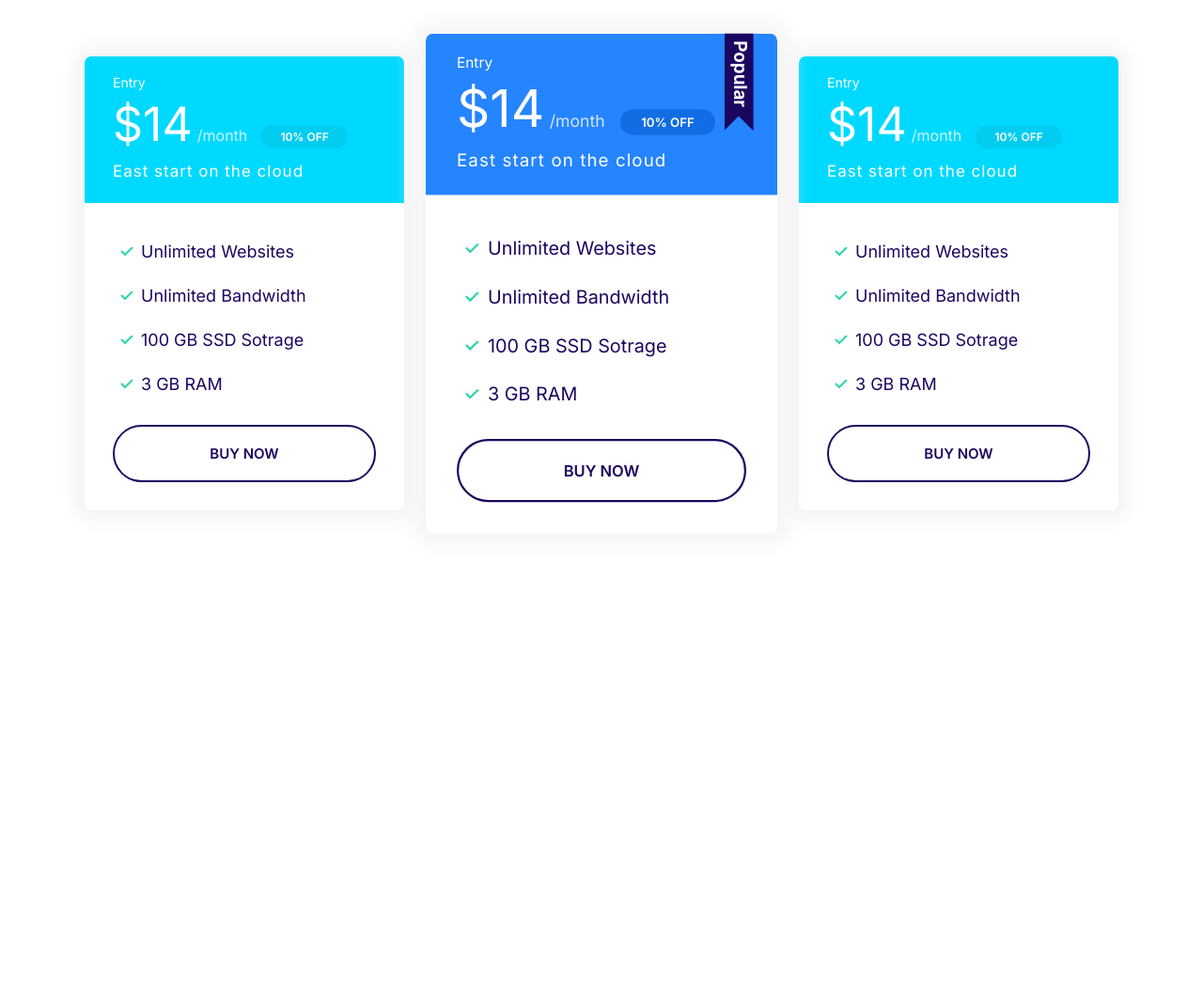
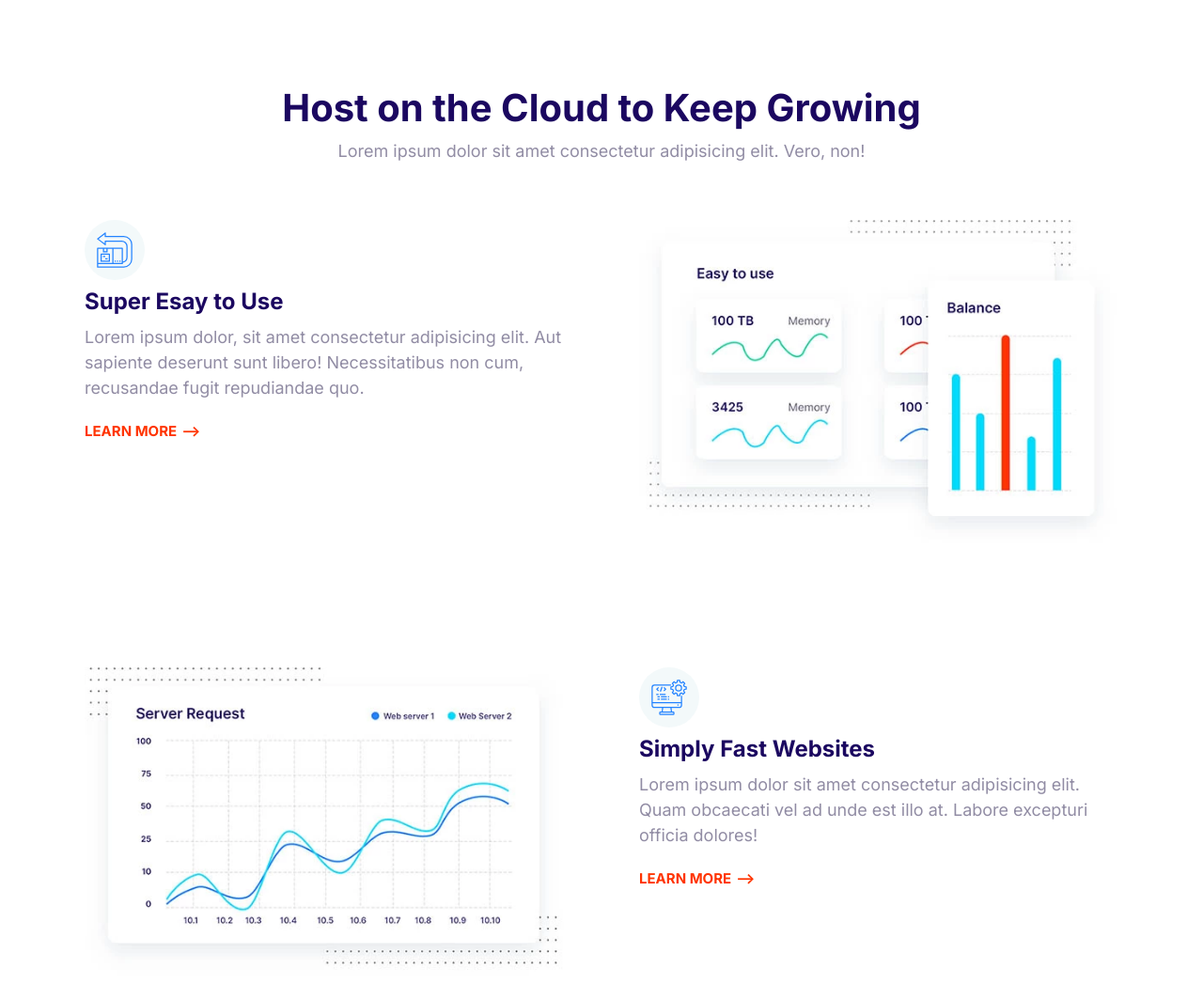
Before and after one commit to Mahad-Ahmad/Moshify, a plain HTML site: page index.html in a window 1280 px wide. Shown: the top 1048 px of the page at 94% size. Before the commit the page ends 800 px from the top, so only its background shows below. Drawn offline with Linux system fonts and the light colour scheme.

Commit message:
Define a Features Block.

```diff
--- a/css/styles.css
+++ b/css/styles.css
@@ -789,3 +789,28 @@ a {
   max-width: 500px;
   margin: 0 auto;
 }
+
+/* FEATURES BLOCK */
+
+.feature {
+  gap: 4rem 8rem;
+  margin: 12rem 0;
+}
+
+.feature:first-of-type {
+  margin-top: 6rem;
+}
+
+.feature__heading {
+  margin: 1rem 0;
+}
+
+.feature__image {
+  width: 100%;
+}
+
+@media screen and (min-width: 768px) {
+  .feature:nth-of-type(even) .feature__content {
+    order: 2;
+  }
+}
--- a/index.html
+++ b/index.html
@@ -15,69 +15,118 @@
     />
   </head>
   <body>
-    <section class="block container block-plans">
-      <div class="grid grid--1x3">
-        <div class="plan">
-          <div class="card card--secondary">
-            <header class="card__header">
-              <h3 class="plan__name">Entry</h3>
-              <span class="plan__price">$14</span>
-              <span class="plan__billing-cycle">/month</span>
-              <span class="badge badge--secondary badge--small">10% OFF</span>
-              <span class="plan__description">East start on the cloud</span>
-            </header>
-            <div class="card__body">
-              <ul class="list list--tick">
-                <li class="list__item">Unlimited Websites</li>
-                <li class="list__item">Unlimited Bandwidth</li>
-                <li class="list__item">100 GB SSD Sotrage</li>
-                <li class="list__item">3 GB RAM</li>
-              </ul>
-              <button class="btn btn--outline btn--block">Buy Now</button>
-            </div>
-          </div>
+    <section class="block container">
+      <header class="block__header">
+        <h2>Host on the Cloud to Keep Growing</h2>
+        <p>Lorem ipsum dolor sit amet consectetur adipisicing elit. Vero, non!</p>
+      </header>
+      <article class="grid grid--1x2 feature">
+        <div class="feature__content">
+          <span class="icon-container">
+            <svg class="icon icon--primary">
+              <use xlink:href="images/sprite.svg#easy"></use>
+            </svg>
+          </span>
+          <h3 class="feature__heading">Super Esay to Use</h3>
+          <p>
+            Lorem ipsum dolor, sit amet consectetur adipisicing elit. Aut
+            sapiente deserunt sunt libero! Necessitatibus non cum, recusandae
+            fugit repudiandae quo.
+          </p>
+          <a href="#" class="link-arrow">Learn More</a>
         </div>
-        <div class="plan plan--popular">
-          <div class="card card--primary">
-            <header class="card__header">
-              <h3 class="plan__name">Entry</h3>
-              <span class="plan__price">$14</span>
-              <span class="plan__billing-cycle">/month</span>
-              <span class="badge badge--primary badge--small">10% OFF</span>
-              <span class="plan__description">East start on the cloud</span>
-            </header>
-            <div class="card__body">
-              <ul class="list list--tick">
-                <li class="list__item">Unlimited Websites</li>
-                <li class="list__item">Unlimited Bandwidth</li>
-                <li class="list__item">100 GB SSD Sotrage</li>
-                <li class="list__item">3 GB RAM</li>
-              </ul>
-              <button class="btn btn--outline btn--block">Buy Now</button>
-            </div>
-          </div>
+        <picture>
+          <source
+            type="image/webp"
+            srcset="images/easy.webp 1x, images/easy@2x.webp 2x"
+          />
+          <source
+            type="image/jpg"
+            srcset="images/easy.jpg 1x, images/easy@2x.jpg 2x"
+          />
+          <img class="feature__image" src="images/easy@2x.jpg" alt="" />
+        </picture>
+      </article>
+      <article class="grid grid--1x2 feature">
+        <div class="feature__content">
+          <span class="icon-container">
+            <svg class="icon icon--primary">
+              <use xlink:href="images/sprite.svg#computer"></use>
+            </svg>
+          </span>
+          <h3 class="feature__heading">Simply Fast Websites</h3>
+          <p>
+            Lorem ipsum dolor sit amet consectetur adipisicing elit. Quam
+            obcaecati vel ad unde est illo at. Labore excepturi officia dolores!
+          </p>
+          <a href="#" class="link-arrow">Learn More</a>
         </div>
-        <div class="plan">
-          <div class="card card--secondary">
-            <header class="card__header">
-              <h3 class="plan__name">Entry</h3>
-              <span class="plan__price">$14</span>
-              <span class="plan__billing-cycle">/month</span>
-              <span class="badge badge--secondary badge--small">10% OFF</span>
-              <span class="plan__description">East start on the cloud</span>
-            </header>
-            <div class="card__body">
-              <ul class="list list--tick">
-                <li class="list__item">Unlimited Websites</li>
-                <li class="list__item">Unlimited Bandwidth</li>
-                <li class="list__item">100 GB SSD Sotrage</li>
-                <li class="list__item">3 GB RAM</li>
-              </ul>
-              <button class="btn btn--outline btn--block">Buy Now</button>
-            </div>
-          </div>
-        </div>
-      </div>
+        <picture>
+          <source
+            type="image/webp"
+            srcset="images/fast.webp 1x, images/fast@2x.webp 2x"
+          />
+          <source
+            type="image/jpg"
+            srcset="images/fast.jpg 1x, images/fast@2x.jpg 2x"
+          />
+          <img class="feature__image" src="images/fast@2x.jpg" alt="" />
+        </picture>
+      </article>
+      <article class="grid grid--1x2 feature">
+        <div>
+          <span class="icon-container">
+            <svg class="icon icon--primary">
+              <use xlink:href="images/sprite.svg#wordpress"></use>
+            </svg>
+          </span>
+          <h3 class="feature__heading">Super Esay to Use</h3>
+          <p>
+            Lorem ipsum dolor, sit amet consectetur adipisicing elit. Aut
+            sapiente deserunt sunt libero! Necessitatibus non cum, recusandae
+            fugit repudiandae quo.
+          </p>
+          <a href="#" class="link-arrow">Learn More</a>
+        </div class="feature__content">
+        <picture>
+          <source
+            type="image/webp"
+            srcset="images/wordpress.webp 1x, images/wordpress@2x.webp 2x"
+          />
+          <source
+            type="image/jpg"
+            srcset="images/wordpress.jpg 1x, images/wordpress@2x.jpg 2x"
+          />
+          <img class="feature__image" src="images/wordpress@2x.jpg" alt="" />
+        </picture>
+      </article>
+      <article class="grid grid--1x2 feature">
+        <div>
+          <span class="icon-container">
+            <svg class="icon icon--primary">
+              <use xlink:href="images/sprite.svg#clock"></use>
+            </svg>
+          </span>
+          <h3 class="feature__heading">Super Esay to Use</h3>
+          <p>
+            Lorem ipsum dolor, sit amet consectetur adipisicing elit. Aut
+            sapiente deserunt sunt libero! Necessitatibus non cum, recusandae
+            fugit repudiandae quo.
+          </p>
+          <a href="#" class="link-arrow">Learn More</a>
+        </div class="feature__content">
+        <picture>
+          <source
+            type="image/webp"
+            srcset="images/support.webp 1x, images/support@2x.webp 2x"
+          />
+          <source
+            type="image/jpg"
+            srcset="images/support.jpg 1x, images/support@2x.jpg 2x"
+          />
+          <img class="feature__image" src="images/support@2x.jpg" alt="" />
+        </picture>
+      </article>
     </section>
     <script src="js/main.js"></script>
   </body>
```
Also changed, not shown: Components/features-block.html (added, +113 -0 lines), Components/hero.html (+3 -3 lines), images/easy.jpg (added), images/easy.webp (added), images/easy@2x.jpg (added), images/easy@2x.webp (added), images/fast.jpg (added), images/fast.webp (added), images/fast@2x.jpg (added), images/fast@2x.webp (added), images/support.jpg (added), images/support.webp (added), images/support@2x.jpg (added), images/support@2x.webp (added), 4 more files.
